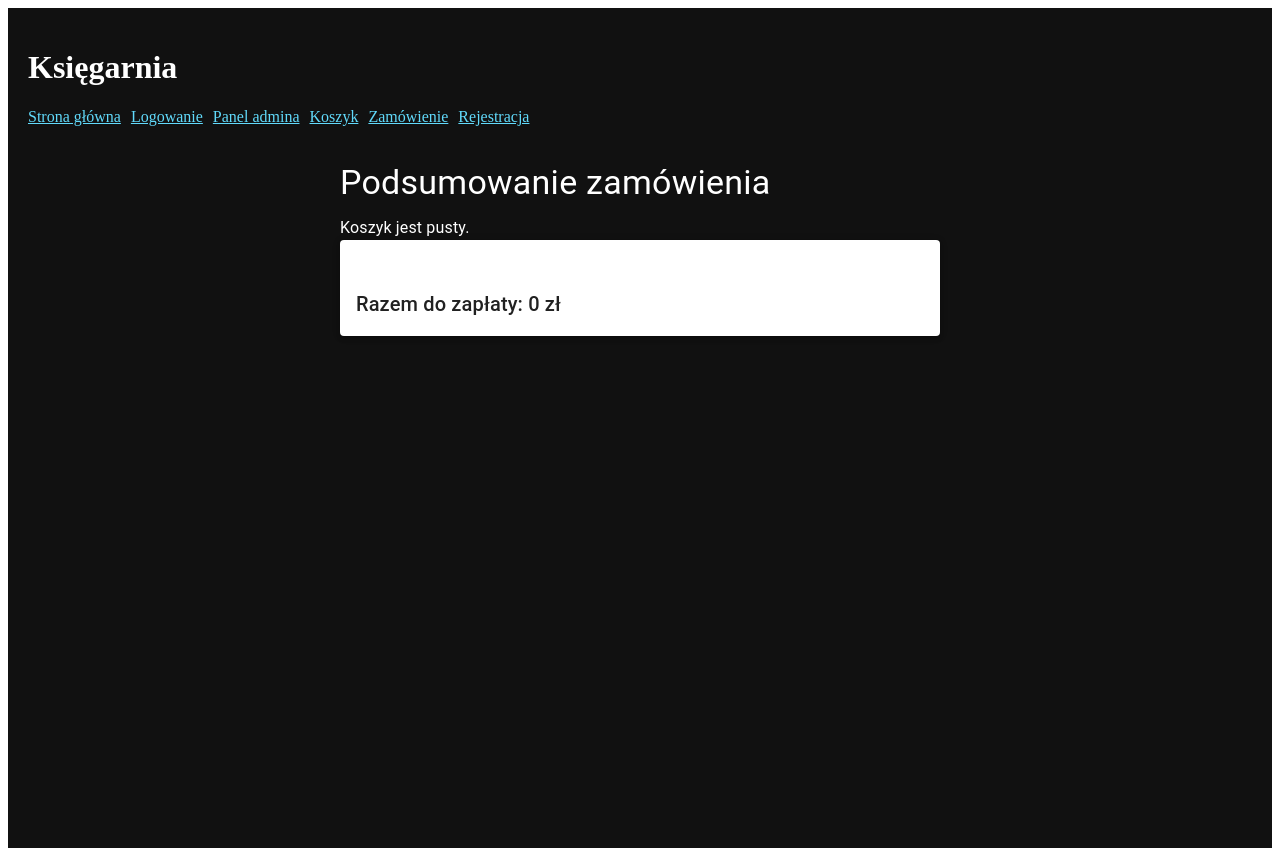
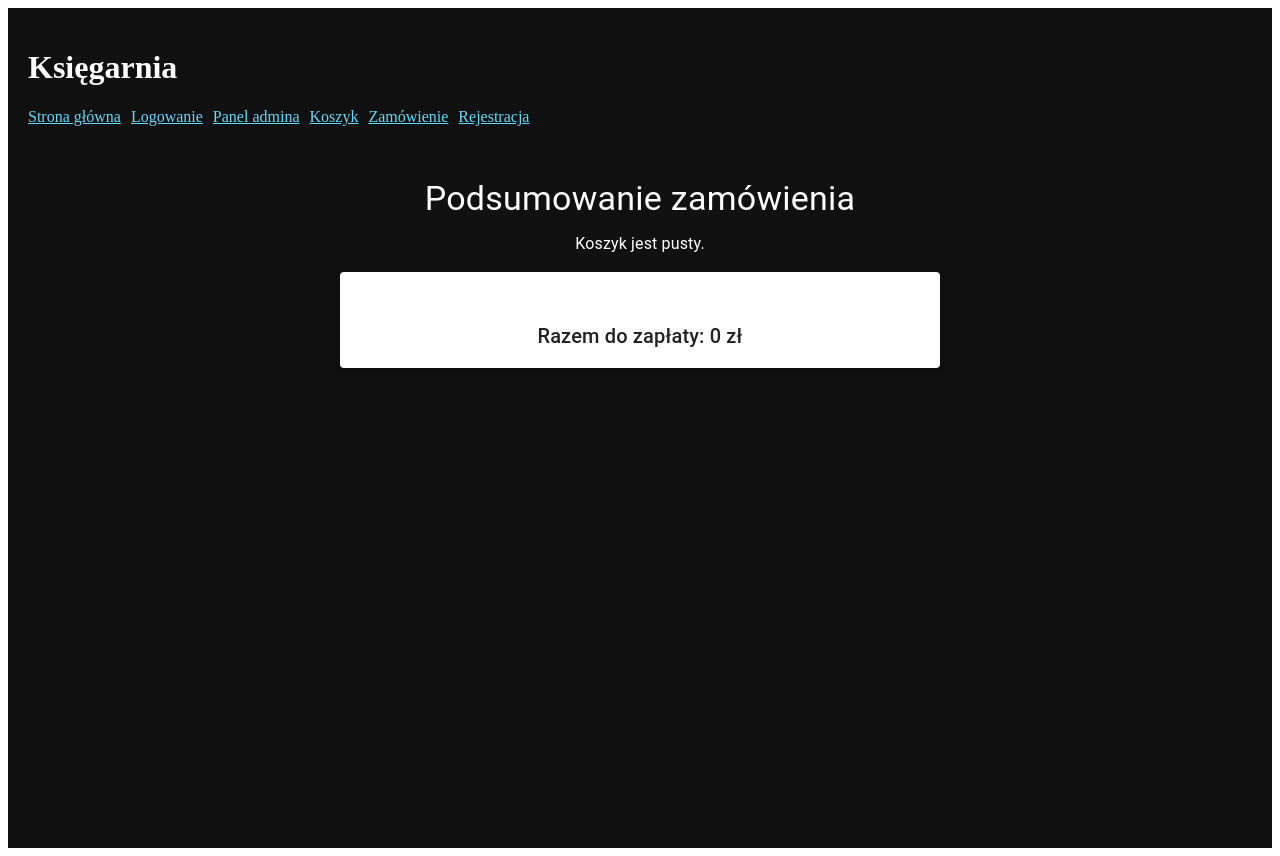
Before and after one commit to Kacperrk/projekt-frontend-backend, a React (Create React App) app in the folder my-app/: page /zamowienie in a window 1280 px wide. Built offline with nearby package versions, Linux system fonts and the light colour scheme.

Commit message:
wyśrodkowanie nagłówków i komunikatów w ProductList i OrderSummary

```diff
--- a/my-app/src/components/Basket.tsx
+++ b/my-app/src/components/Basket.tsx
@@ -23,15 +23,15 @@ const Basket = () => {
   const dispatch = useDispatch();
 
   return (
-    <Box sx={{ maxWidth: '1200px', margin: '0 auto', padding: 2 }}>
-      <Typography variant="h4" gutterBottom>
+    <Box sx={{ maxWidth: '1200px', mx: 'auto', px: 2, py: 4 }}>
+      <Typography variant="h4" align="center" gutterBottom>
         Twój koszyk
       </Typography>
 
       {products.length === 0 ? (
-        <Typography>Koszyk jest pusty.</Typography>
+        <Typography align="center">Koszyk jest pusty.</Typography>
       ) : (
-        <Box display="flex" flexWrap="wrap" gap={2} justifyContent="center">
+        <Box display="flex" flexWrap="wrap" justifyContent="center" gap={2} mt={2}>
           {products.map((product) => (
             <Card key={product.id} sx={{ width: 300 }}>
               <CardContent>
@@ -70,11 +70,12 @@ const Basket = () => {
         </Box>
       )}
 
-      <Typography sx={{ mt: 3 }} variant="h6">
+      <Typography variant="h6" align="center" sx={{ mt: 4 }}>
         Łącznie: {total} zł
       </Typography>
 
       {products.length > 0 && (
+        <Box display="flex" justifyContent="center">
           <Button
             variant="contained"
             color="error"
@@ -83,6 +84,7 @@ const Basket = () => {
           >
             Wyczyść koszyk
           </Button>
+        </Box>
       )}
     </Box>
   );
--- a/my-app/src/components/OrderSummary.tsx
+++ b/my-app/src/components/OrderSummary.tsx
@@ -29,21 +29,29 @@ const OrderSummary = () => {
   };
 
   return (
-    <Box sx={{ maxWidth: '600px', margin: '0 auto', padding: 2 }}>
-      <Typography variant="h4" gutterBottom>
+    <Box
+      sx={{
+        maxWidth: '600px',
+        mx: 'auto',
+        px: 2,
+        py: 4,
+        textAlign: 'center', // ✅ wyśrodkowanie wszystkiego
+      }}
+    >
+      <Typography variant="h4" gutterBottom align="center">
         Podsumowanie zamówienia
       </Typography>
 
       {products.length === 0 && !confirmed && (
-        <Typography>Koszyk jest pusty.</Typography>
+        <Typography align="center">Koszyk jest pusty.</Typography>
       )}
 
       {confirmed ? (
-        <Typography sx={{ mt: 2 }} color="primary">
+        <Typography sx={{ mt: 2 }} color="primary" align="center">
           <strong>Dziękujemy za zamówienie!</strong> Zostaniesz przekierowany na stronę główną.
         </Typography>
       ) : (
-        <Paper elevation={3} sx={{ padding: 2 }}>
+        <Paper elevation={3} sx={{ padding: 2, mt: 2 }}>
           <List>
             {products.map((product) => (
               <React.Fragment key={product.id}>
@@ -58,7 +66,7 @@ const OrderSummary = () => {
             ))}
           </List>
 
-          <Typography variant="h6" sx={{ mt: 2 }}>
+          <Typography variant="h6" sx={{ mt: 2 }} align="center">
             Razem do zapłaty: {total} zł
           </Typography>
 
--- a/my-app/src/components/ProductList.tsx
+++ b/my-app/src/components/ProductList.tsx
@@ -12,22 +12,38 @@ import CardActions from '@mui/material/CardActions';
 
 const ProductList: React.FC = () => {
   const dispatch = useDispatch();
-  const products = useSelector((state: RootState) => state.products.items); // ✅ z Reduxa
+  const products = useSelector((state: RootState) => state.products.items);
 
   const handleAdd = (book: any) => {
     dispatch(addToBasket(book));
   };
 
   return (
-    <Box sx={{ maxWidth: '1200px', margin: '0 auto', padding: 2 }}>
-      <Typography variant="h4" gutterBottom>
+    <Box
+      sx={{
+        maxWidth: '1200px',
+        mx: 'auto',
+        px: 2,
+        py: 4,
+        textAlign: 'center', // wyśrodkowanie wszystkiego tekstowego
+      }}
+    >
+      <Typography variant="h4" gutterBottom align="center">
         Lista książek
       </Typography>
 
       {products.length === 0 ? (
-        <Typography color="text.secondary">Brak dostępnych książek.</Typography>
+        <Typography color="text.secondary" align="center">
+          Brak dostępnych książek.
+        </Typography>
       ) : (
-        <Box display="flex" flexWrap="wrap" gap={2} justifyContent="center">
+        <Box
+          display="flex"
+          flexWrap="wrap"
+          justifyContent="center"
+          gap={2}
+          mt={2}
+        >
           {products.map((book) => (
             <Card key={book.id} sx={{ width: 300 }}>
               <CardContent>
```
Lines whose indentation alone changed are shown as unchanged.
